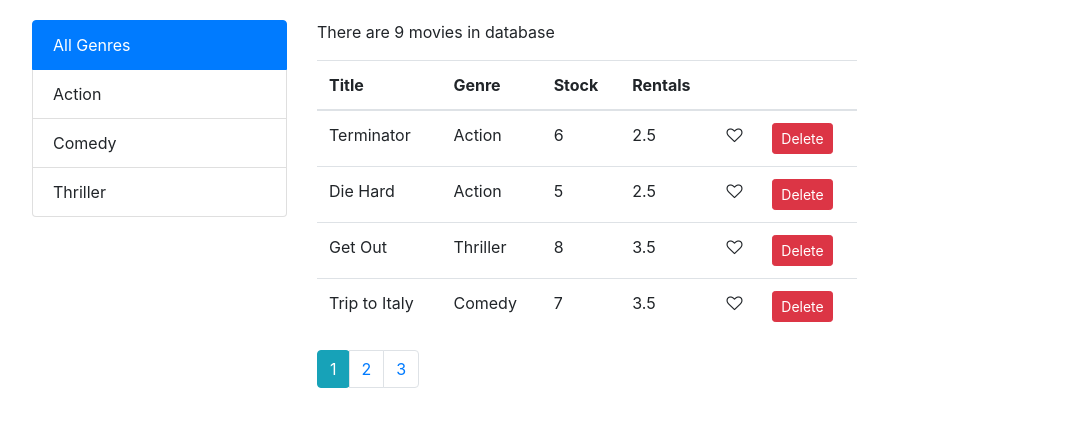
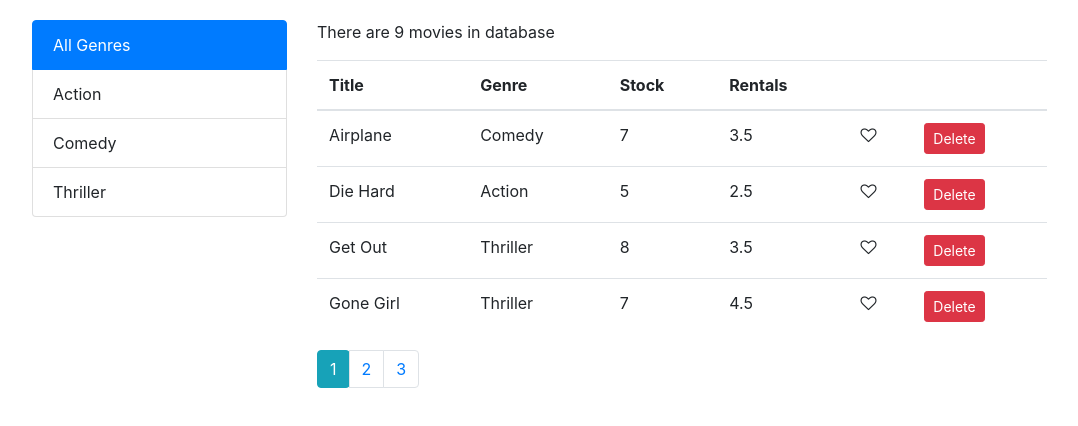
Before and after one commit to Razbotics/vidly-app, a React (Create React App) app: page / in a window 1280 px wide. Shown: the top 426 px of the page, without its empty margins (53-1131 px from the left). Built offline with nearby package versions, Linux system fonts and the light colour scheme.

Commit message:
added sorting

```diff
--- a/src/components/movies.jsx
+++ b/src/components/movies.jsx
@@ -5,6 +5,7 @@
 import { getGenres } from "../services/fakeGenreService";
 import { getMovies } from "../services/fakeMovieService";
 import { paginate } from "../utils/paginate";
+import _ from "lodash";
 
 class Movies extends Component {
   state = {
@@ -13,6 +14,7 @@
     pageSize: 4,
     currentPage: 1,
     selectedGenre: "All",
+    sortColumn: { path: "title", order: "asc" },
   };
 
   componentDidMount() {
@@ -42,16 +44,29 @@
     this.setState({ currentPage: page });
   };
 
+  handleSort = (sortColumn) => {
+    this.setState({ sortColumn });
+  };
+
   render() {
-    const { pageSize, currentPage, movies: allMovies, genres, selectedGenre } = this.state;
+    const {
+      pageSize,
+      currentPage,
+      movies: allMovies,
+      genres,
+      selectedGenre,
+      sortColumn,
+    } = this.state;
 
     const filtered =
       selectedGenre !== "All"
         ? allMovies.filter((movie) => movie.genre.name === selectedGenre)
         : allMovies;
 
-    const count = filtered.length;
-    const movies = paginate(filtered, currentPage, pageSize);
+    const sorted = _.orderBy(filtered, [sortColumn.path], [sortColumn.order]);
+
+    const count = sorted.length;
+    const movies = paginate(sorted, currentPage, pageSize);
 
     return (
       <div className="row">
@@ -62,7 +77,7 @@
             items={genres}
           />
         </div>
-        <div className="col-6">
+        <div className="col-8">
           {count === 0 ? (
             <p>There are no movies in database</p>
           ) : (
@@ -70,8 +85,10 @@
           )}
           <MoviesTable
             movies={movies}
+            sortColumn={sortColumn}
             onLike={this.handleLike}
             onDelete={this.handleDelete}
+            onSort={this.handleSort}
           />
           <Pagination
             movieCount={count}
--- a/src/components/moviesTable.jsx
+++ b/src/components/moviesTable.jsx
@@ -1,17 +1,29 @@
-import React from "react";
+import React, { Component } from "react";
 import Like from "./common/like";
 
-const MoviesTable = (props) => {
-  const { movies, onDelete, onLike } = props;
+class MoviesTable extends Component {
+  raiseSort = (path) => {
+    const { sortColumn } = this.props;
+    if (sortColumn.path === path) {
+      sortColumn.order = sortColumn.order === "asc" ? "desc" : "asc";
+    } else {
+      sortColumn.path = path;
+      sortColumn.order = "asc";
+    }
+    this.props.onSort(sortColumn);
+  };
+
+  render() {
+    const { movies, onDelete, onLike } = this.props;
 
     return (
       <table className="table">
         <thead>
           <tr>
-          <th>Title</th>
-          <th>Genre</th>
-          <th>Stock</th>
-          <th>Rentals</th>
+            <th onClick={() => this.raiseSort("title")}>Title</th>
+            <th onClick={() => this.raiseSort("genre.name")}>Genre</th>
+            <th onClick={() => this.raiseSort("numberInStock")}>Stock</th>
+            <th onClick={() => this.raiseSort("dailyRentalRate")}>Rentals</th>
             <th />
             <th />
           </tr>
@@ -24,10 +36,7 @@
               <td>{movie.numberInStock}</td>
               <td>{movie.dailyRentalRate}</td>
               <td>
-              <Like
-                onClick={() => onLike(movie)}
-                isLiked={movie.isLiked}
-              />
+                <Like onClick={() => onLike(movie)} isLiked={movie.isLiked} />
               </td>
               <td>
                 <button
@@ -42,6 +51,7 @@
         </tbody>
       </table>
     );
-};
+  }
+}
 
 export default MoviesTable;
```
Lines whose indentation alone changed are shown as unchanged.
